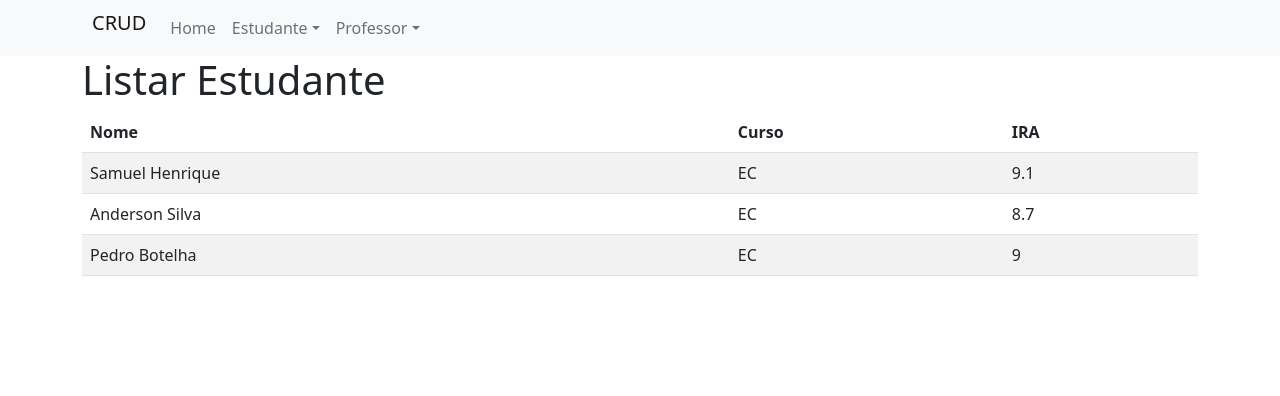
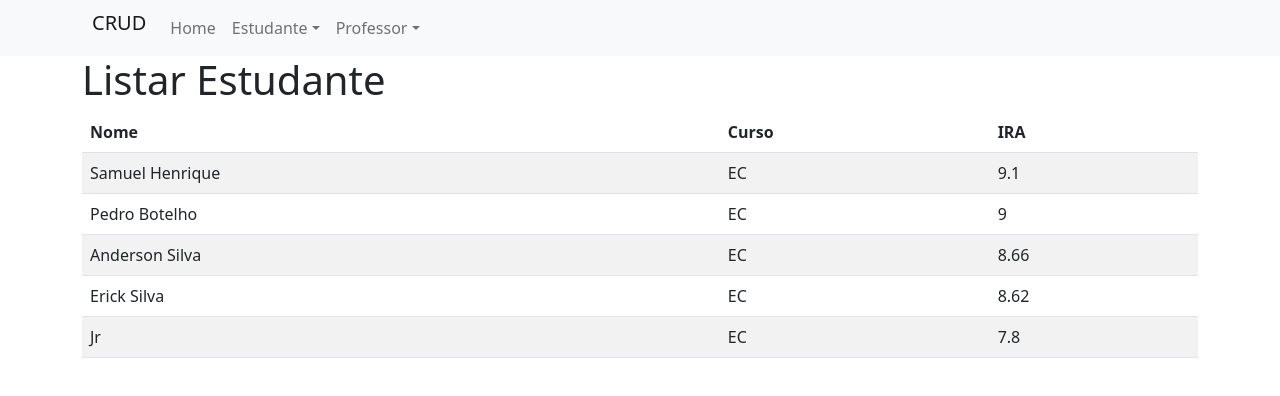
Before and after one commit to SamuelLost/desenvolvimento-web, a React (Create React App) app in the folder crud/: page /listStudent in a window 1280 px wide. Shown: the top 396 px of the page. Built offline with nearby package versions, Linux system fonts and the light colour scheme; data requests are answered from the project's data file; the HTML template or start-up script is replaced by a standard one.

Commit message:
Introdução ao JSON Server

```diff
--- /dev/null
+++ b/crud/data/db.json
@@ -0,0 +1,34 @@
+{
+  "estudantes": [
+    {
+      "id": 1,
+      "name": "Samuel Henrique",
+      "course": "EC",
+      "ira": 9.1
+    },
+    {
+      "id": 2,
+      "name": "Pedro Botelho",
+      "course": "EC",
+      "ira": 9
+    },
+    {
+      "id": 3,
+      "name": "Anderson Silva",
+      "course": "EC",
+      "ira": 8.66
+    },
+    {
+      "name": "Erick Silva",
+      "course": "EC",
+      "ira": "8.62",
+      "id": 4
+    },
+    {
+      "name": "Jr",
+      "course": "EC",
+      "ira": "7.8",
+      "id": 5
+    }
+  ]
+}
--- a/crud/package.json
+++ b/crud/package.json
@@ -6,8 +6,10 @@
     "@testing-library/jest-dom": "^5.16.5",
     "@testing-library/react": "^13.4.0",
     "@testing-library/user-event": "^13.5.0",
+    "axios": "^1.0.0",
     "bootstrap": "^5.2.1",
     "jquery": "^3.6.1",
+    "json-server": "^0.17.0",
     "react": "^18.2.0",
     "react-dom": "^18.2.0",
     "react-router-dom": "^6.4.0",
@@ -15,6 +17,7 @@
     "web-vitals": "^2.1.4"
   },
   "scripts": {
+    "server": "json-server --watch data/db.json --port 3001",
     "start": "react-scripts start",
     "build": "react-scripts build",
     "test": "react-scripts test",
--- a/crud/src/components/students/CreateStudent.jsx
+++ b/crud/src/components/students/CreateStudent.jsx
@@ -1,23 +1,35 @@
 import { useState } from "react"
+import axios from "axios"
+import { useNavigate } from 'react-router-dom'
 export const CreateStudent = () => {
 
     const [name, setName] = useState('')
     const [course, setCourse] = useState('')
-    const [ira, setIra] = useState(0.0)
+    const [ira, setIra] = useState('')
+    const navigate = useNavigate()
 
     const handleSubmit = (event) => {
         event.preventDefault()
-        console.log(name)
-        console.log(course)
-        console.log(ira)
-
+        const baseURI = "http://localhost:3001/estudantes"
+        // console.log(name)
+        // console.log(course)
+        // console.log(ira)
+        const newStudent = { name, course, ira }
+        axios.post(baseURI, newStudent)
+        .then(
+            (response) => {
+                console.log(response.data.id)
+                navigate("/listStudent")
+            }
+        )
+        .catch((error) => {console.log(error)})
         setCourse('')
         setName('')
-        setIra(0.0)
+        setIra('')
     }
 
     return (
-        <div style={{marginTop:15}}>
+        <div style={{ marginTop: 15 }}>
             <h2>Criar Estudante</h2>
 
             <form onSubmit={handleSubmit}>
@@ -63,7 +75,7 @@ export const CreateStudent = () => {
                         }
                     />
                 </div>
-                <div className="form-group" style={{marginTop:15}}>
+                <div className="form-group" style={{ marginTop: 15 }}>
                     <input type="submit" value={"Criar Estudante"}
                         className="btn btn-primary"
                     />
--- a/crud/src/components/students/ListStudent.jsx
+++ b/crud/src/components/students/ListStudent.jsx
@@ -1,15 +1,34 @@
-import { useState } from "react"
-import { students } from "./data"
+import { useState, useEffect } from "react"
+// import { students } from "./data"
+import axios from "axios"
 
 export const ListStudent = () => {
 
-    const [estudantes, setEstudantes] = useState(students)
+    const [estudantes, setEstudantes] = useState([])
+
+    useEffect(
+        () => {
+            axios.get("http://localhost:3001/estudantes")
+            .then(
+                (response) => {
+                    // console.log(response.data)
+                    setEstudantes(response.data)
+                }
+            )
+            .catch(
+                (error) => {
+                    console.log(error)
+                }
+            )
+        },
+        []
+    )
 
     const generateTableBody = () => {
         return (
             estudantes.map(
                 (element) => (
-                    <tr>
+                    <tr key={element.id}>
                         <td>{element.name}</td>
                         <td>{element.course}</td>
                         <td>{element.ira}</td>
```
Also changed, not shown: 1 other file (tests, documents, lock files or other folders).
